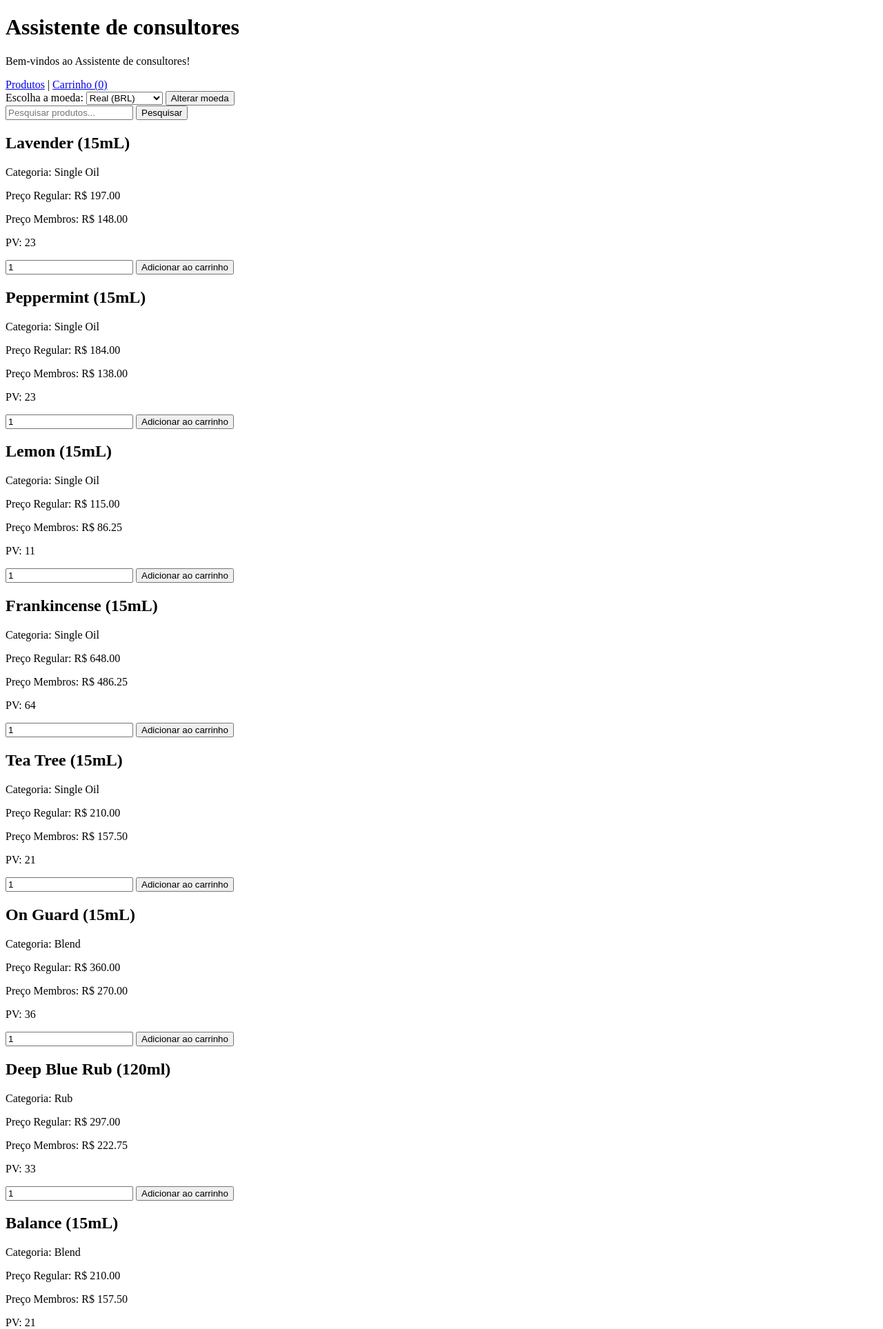
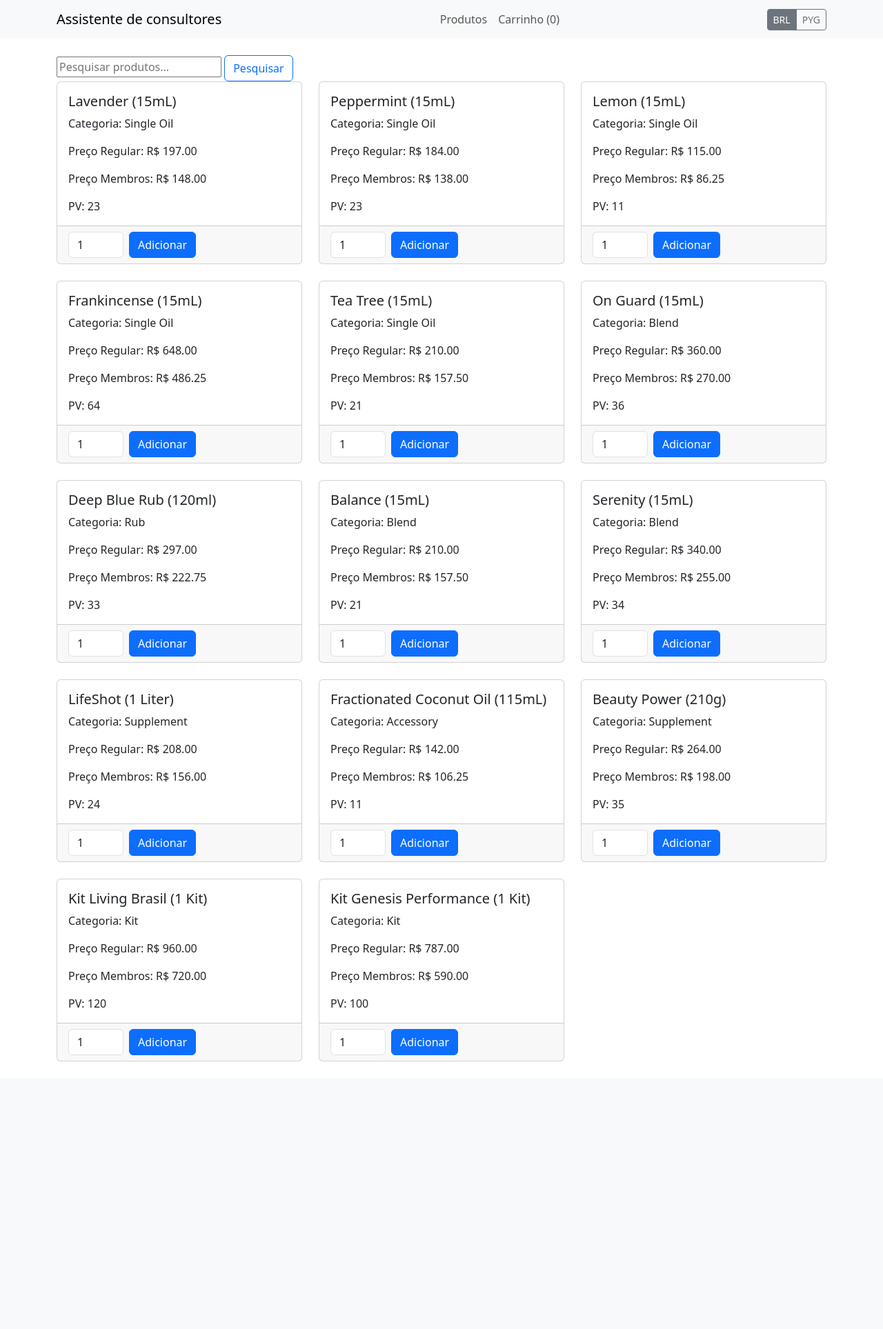
Before and after one commit to vinironconi/advocate-toolkit, a Flask app: page / in a window 1280 px wide. Shown: the top 1927 px of the page at 69% size. After the commit the page ends 1539 px from the top, so only its background shows below. Run offline with Flask 3, Linux system fonts and the light colour scheme.

Commit message:
Style layout and currency toggle with bootstrap

```diff
--- a/templates/index.html
+++ b/templates/index.html
@@ -1,33 +1,37 @@
 {% extends "layout.html" %}
-
-
 {% block content %}
 <form action="/" method="get">
     <input type="search" name="query" value="{{ query }}" placeholder="Pesquisar produtos...">
-    <button type="submit">Pesquisar</button>
+    <button type="submit" class="btn btn-outline-primary">Pesquisar</button>
 </form>
 {%if products %}
+    <div class="row">
     {% for product in products %}
-        <div>
-            <h2>{{ product.name }} ({{ product.size }})</h2>
-            <p>Categoria: {{ product.category }}</p>
-            <p>Preço Regular: {{ product.regular | format_price(currency) }}</p>
-            <p>Preço Membros: {{ product.membros | format_price(currency) }}</p>
-            <p>PV: {{ "%g" | format(product.pv) }}</p>
+        <div class="col-12 col-md-6 col-lg-4 mb-4">
+            <div class="card h-100">
+                <div class="card-body">
+                    <h5 class="card-title">{{ product.name }} ({{ product.size }})</h5>
+                    <p class="card-text">Categoria: {{ product.category }}</p>
+                    <p class="card-text">Preço Regular: {{ product.regular | format_price(currency) }}</p>
+                    <p class="card-text">Preço Membros: {{ product.membros | format_price(currency) }}</p>
+                    <p class="card-text">PV: {{ "%g" | format(product.pv) }}</p>
+                </div>
+                <div class="card-footer">
+                    <form action="/add_to_cart" method="post" class="d-flex align-items-center">
+                        <input type="hidden" name="sku" value="{{ product.sku }}">
+                        <input type="number" name="quantity" value="1" min="1" class="form-control me-2" style="width: 80px;">
+                        <button type="submit" class="btn btn-primary">Adicionar</button>
+                    </form>
+                </div>
+            </div>
         </div>
-        <form action="/add_to_cart" method="post">
-            <input type="hidden" name="sku" value="{{ product.sku }}">
-            <input type="number" name="quantity" value="1" min="1">
-            <button type="submit">Adicionar ao carrinho</button>
-        </form>
-    {% endfor %}
+        {% endfor %}
+    </div>
     {% if query %}
-        <a href="/">Mostrar todos os produtos</a>
+        <a href="/" class="btn btn-outline-secondary">Mostrar todos os produtos</a>
     {% endif %}
-{% else %}
+    {% else %}
     <p>Nenhum produto encontrado.</p>
-    <a href="/">Mostrar todos os produtos</a>
-{% endif %}
-
-
+    <a href="/" class="btn btn-outline-secondary">Mostrar todos os produtos</a>
+    {% endif %}
 {%endblock%}
--- a/templates/layout.html
+++ b/templates/layout.html
@@ -3,24 +3,27 @@
     <head>
         <meta charset="UTF-8">
         <meta name="viewport" content="width=device-width, initial-scale=1.0">
+        <link rel="stylesheet" href="https://cdn.jsdelivr.net/npm/bootstrap@5.3.3/dist/css/bootstrap.min.css">
         <title>Assistente de consultores</title>
     </head>
     <body>
-    <h1>Assistente de consultores</h1>
-    <p>Bem-vindos ao Assistente de consultores!</p>
-    <nav>
-        <a href="/">Produtos</a> |
-        <a href="/order">Carrinho ({{session.get("order", {}).values() | sum}})</a>
+        <nav class="navbar navbar-expand bg-body-tertiary mb-4">
+            <div class="container">
+                <a class="navbar-brand" href="/">Assistente de consultores</a>
+                <div class="navbar-nav">
+                    <a class="nav-link" href="/">Produtos</a>
+                    <a class="nav-link" href="/order">Carrinho ({{ session.get("order", {}).values() | sum }})</a>
+                </div>
+                  <form action="/currency" method="post">
+                    <div class="btn-group btn-group-sm" role="group" aria-label="Currency selection">
+                      <button class="btn btn-outline-secondary {% if session.get("currency", "BRL") == "BRL" %}active{% endif %}" type="submit" name="currency" value="BRL">BRL</button>
+                      <button class="btn btn-outline-secondary {% if session.get("currency", "BRL") == "PYG" %}active{% endif %}" type="submit" name="currency" value="PYG">PYG</button>
+                    </div>
+                  </form>
+            </div>
         </nav>
-      <form action="/currency" method="post">
-        <label for="currency">Escolha a moeda:</label>
-        <select name="currency" id="currency">
-            <option value="BRL" {% if session.get("currency") == "BRL" %}selected{% endif %}>Real (BRL)</option>
-            <option value="PYG" {% if session.get("currency") == "PYG" %}selected{% endif %}>Guarani (PYG)</option>
-        </select>
-        <button type="submit">Alterar moeda</button>
-    </form>
+        <div class="container">
         {% block content %}{% endblock %}
-
+        </div>
     </body>
 </html>
```
Lines whose indentation alone changed are shown as unchanged.
